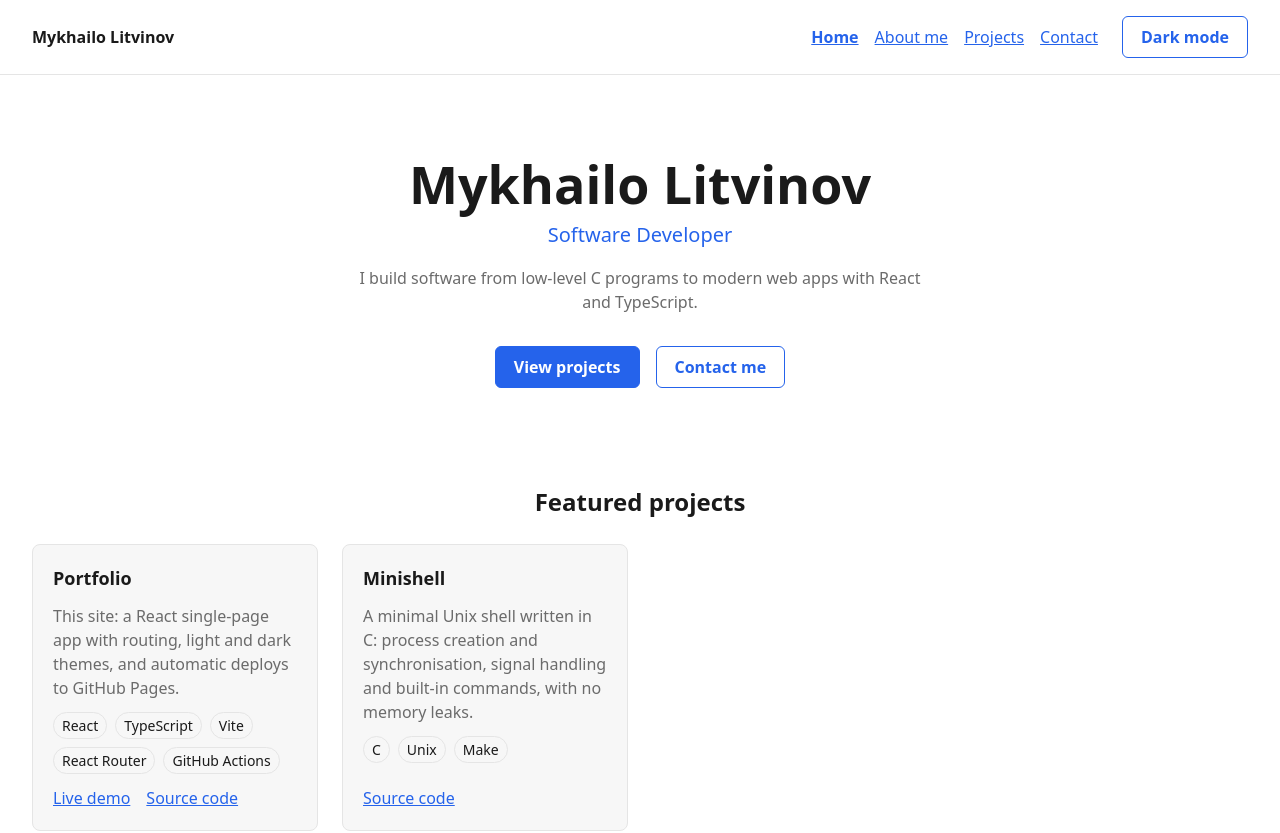
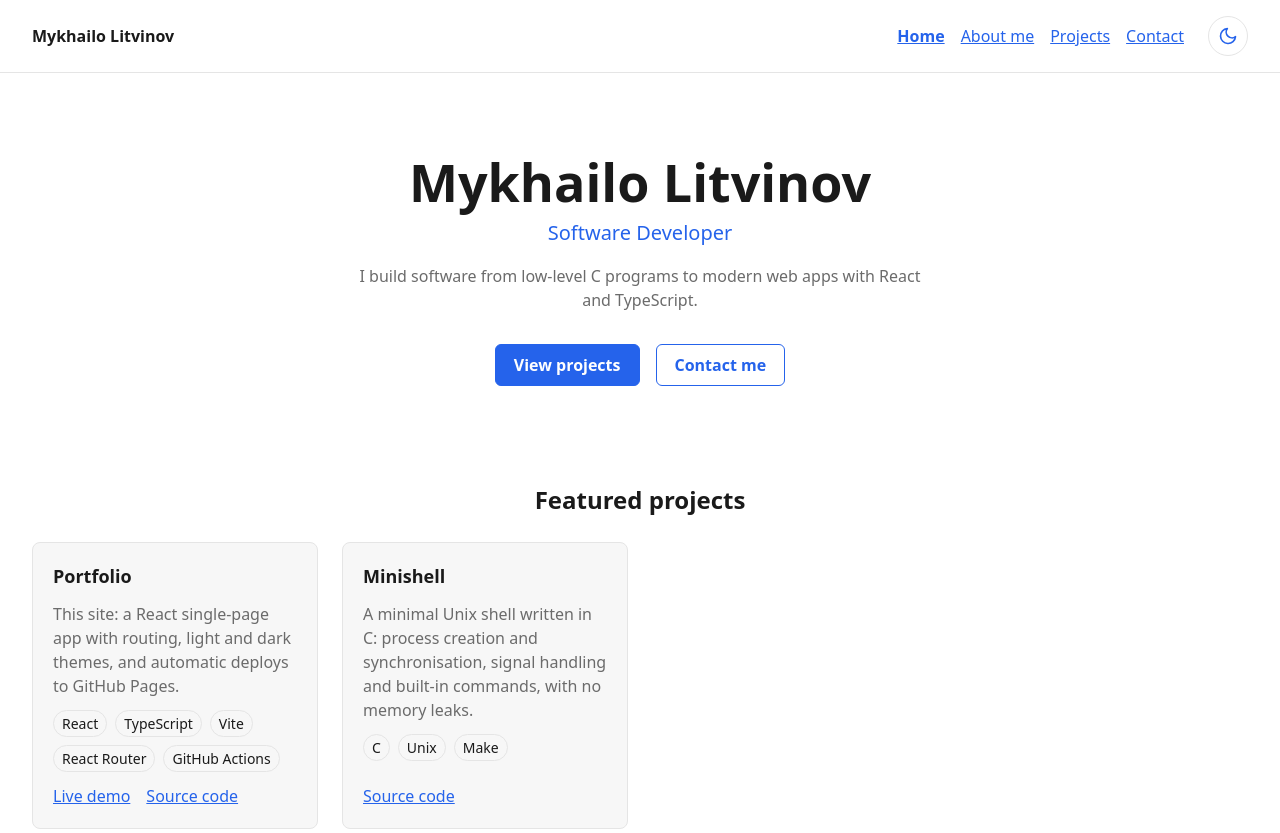
Before and after one commit to mlitvino/portfolio, a React (Vite) app: page / in a window 1280 px wide. Shown: the top 833 px of the page. Built offline with nearby package versions, Linux system fonts and the light colour scheme.

Commit message:
refac: improve theme toggle

```diff
--- /dev/null
+++ b/src/features/theme/ThemeToggle.module.css
@@ -0,0 +1,27 @@
+.toggle {
+  display: inline-flex;
+  align-items: center;
+  justify-content: center;
+  width: 2.5rem;
+  height: 2.5rem;
+  padding: 0;
+  border: 1px solid var(--color-border);
+  border-radius: 50%;
+  background: var(--color-background);
+  color: var(--color-accent);
+  cursor: pointer;
+}
+
+.toggle:hover {
+  border-color: var(--color-accent);
+}
+
+.toggle svg {
+  width: 1.25rem;
+  height: 1.25rem;
+  fill: none;
+  stroke: currentColor;
+  stroke-width: 2;
+  stroke-linecap: round;
+  stroke-linejoin: round;
+}
--- a/src/features/theme/ThemeToggle.tsx
+++ b/src/features/theme/ThemeToggle.tsx
@@ -1,13 +1,38 @@
-import buttonStyles from '@/shared/ui/button.module.css'
-
+import styles from './ThemeToggle.module.css'
 import { useTheme } from './useTheme'
 
 export function ThemeToggle() {
   const { theme, toggleTheme } = useTheme()
+  const label = theme === 'dark'
+    ? 'Switch to light theme'
+    : 'Switch to dark theme'
 
   return (
-    <button type="button" className={buttonStyles.button} onClick={toggleTheme}>
-      {theme === 'dark' ? 'Light mode' : 'Dark mode'}
+    <button
+      type="button"
+      className={styles.toggle}
+      aria-label={label}
+      title={label}
+      onClick={toggleTheme}
+    >
+      {theme === 'dark' ? <SunIcon /> : <MoonIcon />}
     </button>
   )
 }
+
+function SunIcon() {
+  return (
+    <svg viewBox="0 0 24 24" aria-hidden="true" focusable="false">
+      <circle cx="12" cy="12" r="4.5" />
+      <path d="M12 2v2M12 20v2M4.93 4.93l1.41 1.41M17.66 17.66l1.41 1.41M2 12h2M20 12h2M4.93 19.07l1.41-1.41M17.66 6.34l1.41-1.41" />
+    </svg>
+  )
+}
+
+function MoonIcon() {
+  return (
+    <svg viewBox="0 0 24 24" aria-hidden="true" focusable="false">
+      <path d="M21 12.79A9 9 0 1 1 11.21 3 7 7 0 0 0 21 12.79z" />
+    </svg>
+  )
+}
```
Also changed, not shown: src/features/projects/model/projects.ts (+3 -4 lines).
